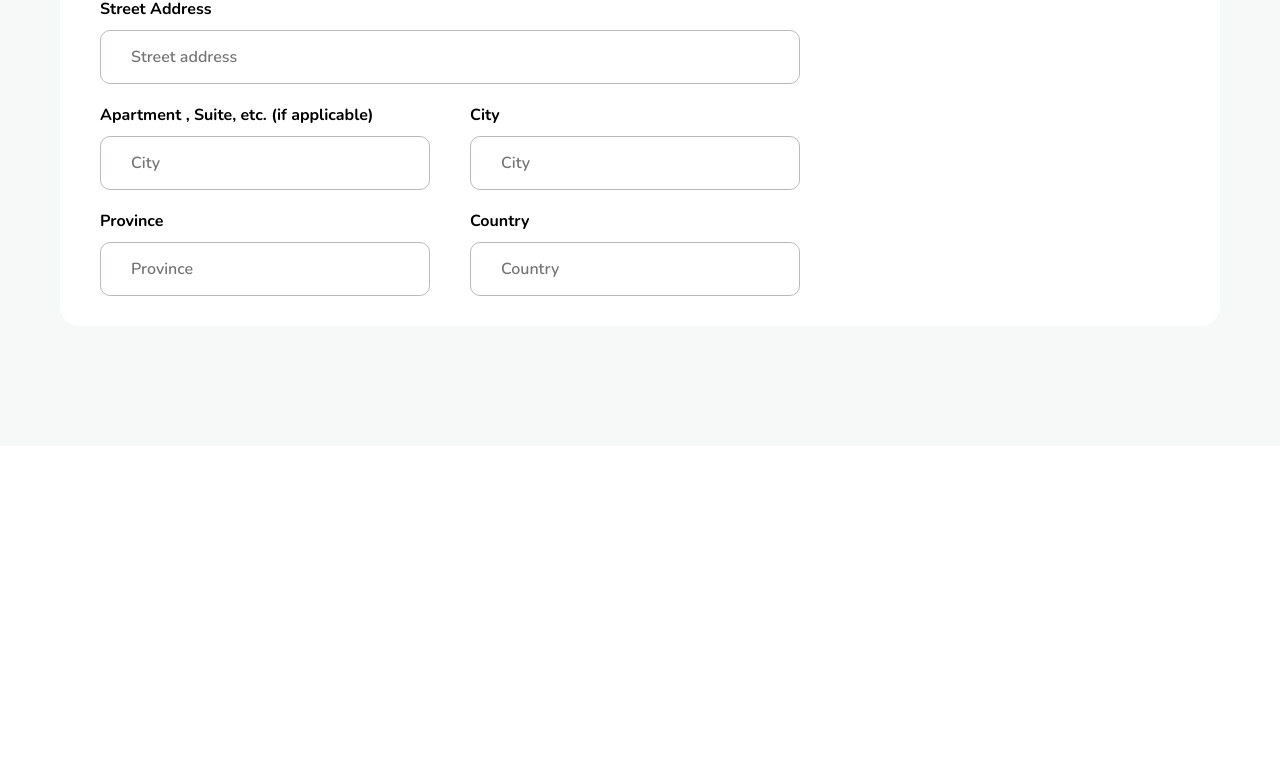
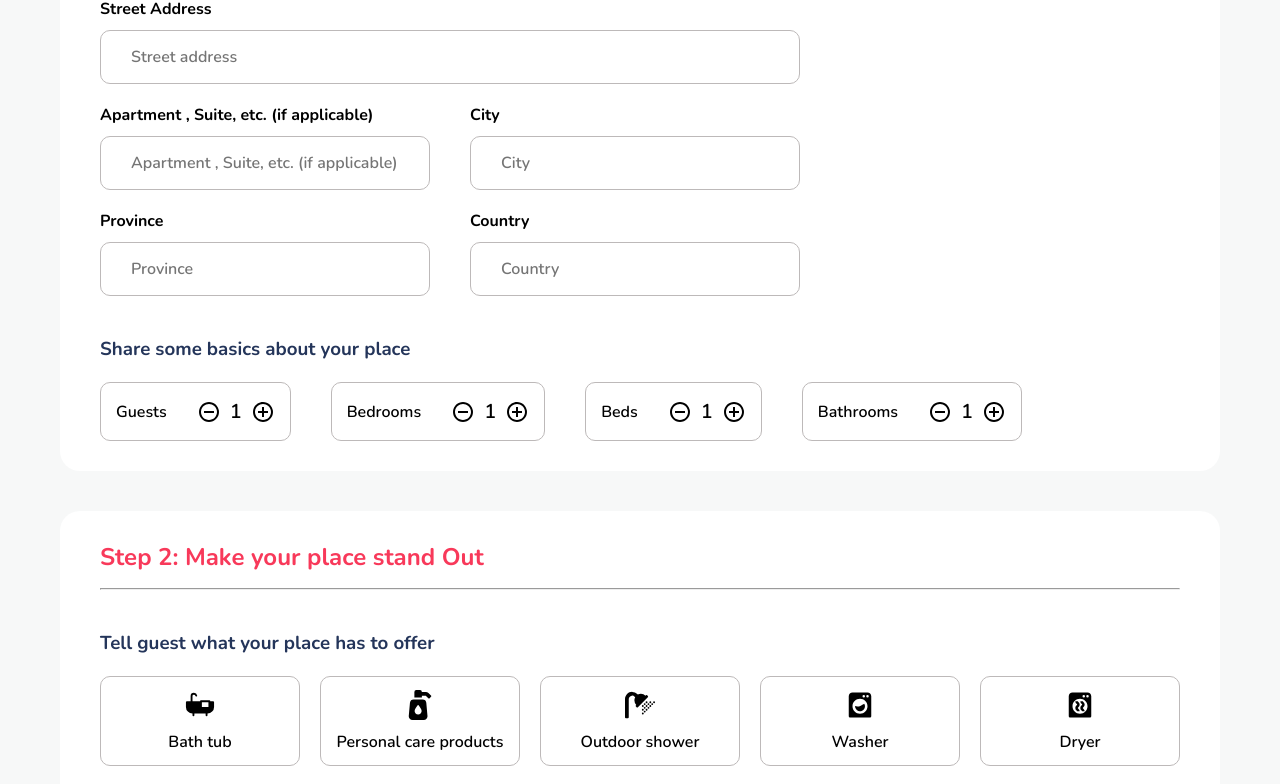
Before and after one commit to ford69/myairbnb, a React (Create React App) app in the folder client/: page /create-listing in a window 1280 px wide. Shown: the part 1115-1899 px from the top of the page. Before the commit the page ends 1561 px from the top, so only its background shows below. Built offline with nearby package versions, Linux system fonts and the light colour scheme.

Commit message:
Create Listing step2

```diff
--- a/client/src/pages/CreateListing.jsx
+++ b/client/src/pages/CreateListing.jsx
@@ -1,6 +1,9 @@
 import "../styles/CreateListing.scss";
 import Navbar from "../components/Navbar";
-import { categories, types } from "../data";
+import { categories, facilities, types } from "../data";
+
+import { RemoveCircleOutline, AddCircleOutline } from "@mui/icons-material";
+import variables from "../styles/variables.scss";
 
 const CreateListing = () => {
   return (
@@ -26,11 +29,12 @@ const CreateListing = () => {
             <h3>What type of place will guest have?</h3>
             <div className="type-list">
               {types?.map((item, index) => (
-                <div className="type">
+                <div className="type" key={index}>
                   <div className="type_text">
                     <h4>{item.name}</h4>
                     <p>{item.description}</p>
                   </div>
+                  <div className="type_icon">{item.icon}</div>
                 </div>
               ))}
             </div>
@@ -52,7 +56,7 @@ const CreateListing = () => {
                 <p>Apartment , Suite, etc. (if applicable)</p>
                 <input
                   type="text"
-                  placeholder="City"
+                  placeholder="Apartment , Suite, etc. (if applicable)"
                   name="aptSuite"
                   required
                 />
@@ -85,7 +89,108 @@ const CreateListing = () => {
                 />
               </div>
             </div>
+
+            <h3>Share some basics about your place</h3>
+            <div className="basics">
+              <div className="basic">
+                <p>Guests</p>
+                <div className="basic_count">
+                  <RemoveCircleOutline
+                    sx={{
+                      fontSize: "25",
+                      cursor: "pointer",
+                      "&:hover": { color: variables.pinkred },
+                    }}
+                  />
+                  <p>1</p>
+                  <AddCircleOutline
+                    sx={{
+                      fontSize: "25",
+                      cursor: "pointer",
+                      "&:hover": { color: variables.pinkred },
+                    }}
+                  />
+                </div>
+              </div>
+
+              <div className="basic">
+                <p>Bedrooms</p>
+                <div className="basic_count">
+                  <RemoveCircleOutline
+                    sx={{
+                      fontSize: "25",
+                      cursor: "pointer",
+                      "&:hover": { color: variables.pinkred },
+                    }}
+                  />
+                  <p>1</p>
+                  <AddCircleOutline
+                    sx={{
+                      fontSize: "25",
+                      cursor: "pointer",
+                      "&:hover": { color: variables.pinkred },
+                    }}
+                  />
+                </div>
+              </div>
+
+              <div className="basic">
+                <p>Beds</p>
+                <div className="basic_count">
+                  <RemoveCircleOutline
+                    sx={{
+                      fontSize: "25",
+                      cursor: "pointer",
+                      "&:hover": { color: variables.pinkred },
+                    }}
+                  />
+                  <p>1</p>
+                  <AddCircleOutline
+                    sx={{
+                      fontSize: "25",
+                      cursor: "pointer",
+                      "&:hover": { color: variables.pinkred },
+                    }}
+                  />
+                </div>
+              </div>
+
+              <div className="basic">
+                <p>Bathrooms</p>
+                <div className="basic_count">
+                  <RemoveCircleOutline
+                    sx={{
+                      fontSize: "25",
+                      cursor: "pointer",
+                      "&:hover": { color: variables.pinkred },
+                    }}
+                  />
+                  <p>1</p>
+                  <AddCircleOutline
+                    sx={{
+                      fontSize: "25",
+                      cursor: "pointer",
+                      "&:hover": { color: variables.pinkred },
+                    }}
+                  />
+                </div>
+              </div>
+            </div>
           </div>
+
+            <div className="create-listing_step2">
+                <h2>Step 2: Make your place stand Out</h2>
+                <hr />
+                <h3>Tell guest what your place has to offer</h3>
+                <div className="amenities">
+                    {facilities?.map((item, index) => (
+                        <div className="facility" key={index}>
+                            <div className="facility_icon">{item.icon}</div>
+                            <p>{item.name}</p>
+                        </div>
+                        ))}
+                </div>
+            </div>
         </form>
       </div>
     </>
```
